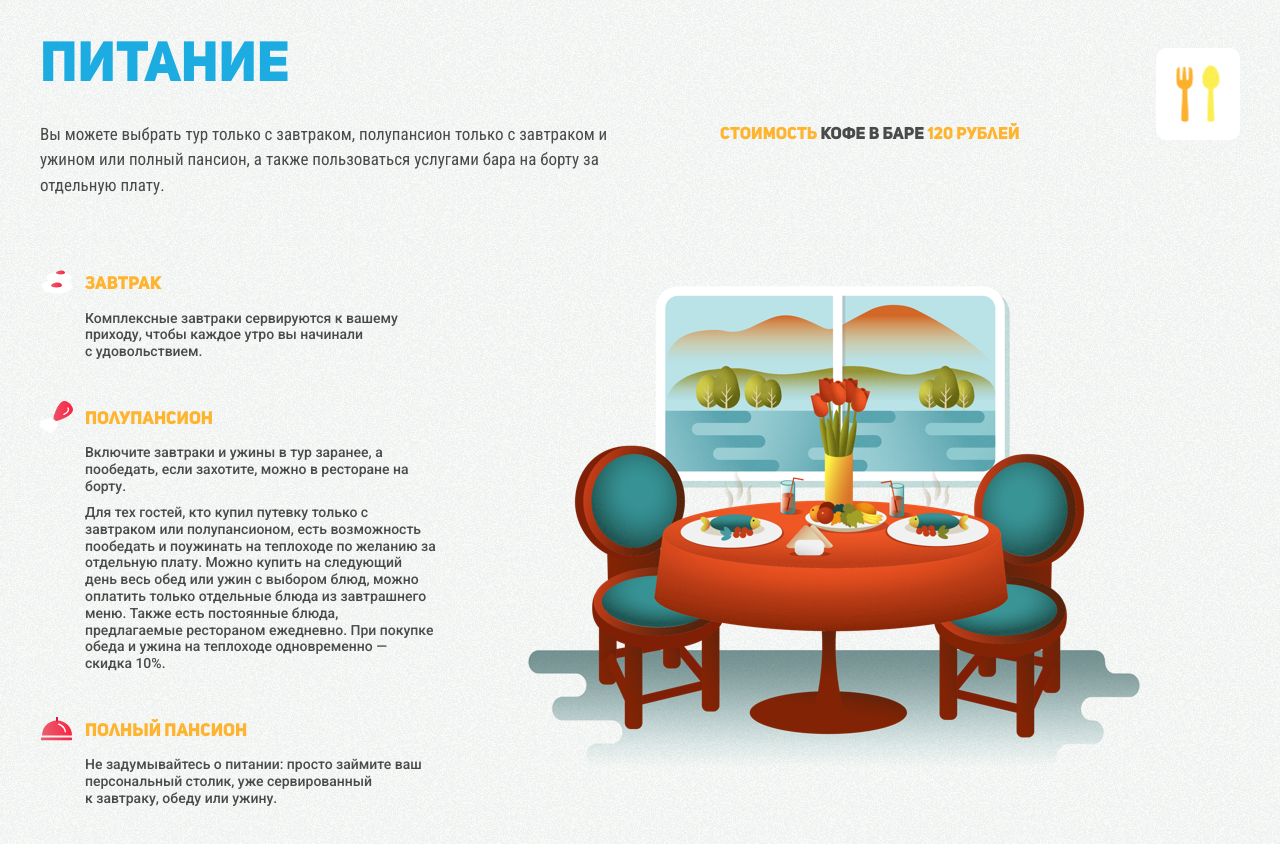
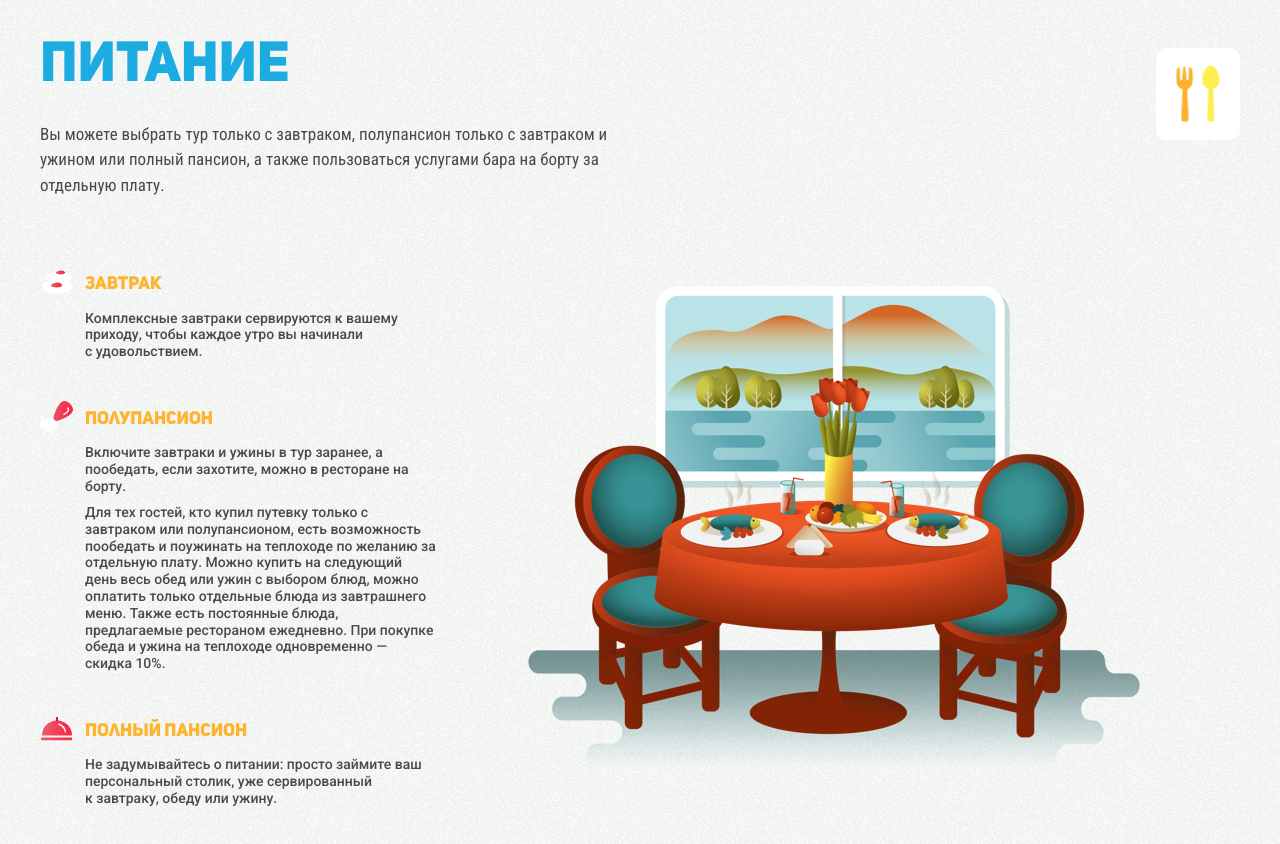
Before and after one commit to akrvkn/lowcoster, a plain HTML site: page index.html in a window 1280 px wide. Shown: the part 4240-5084 px from the top of the page. Drawn offline with Linux system fonts and the light colour scheme; no server answers; a web font is replaced by a local one.

Commit message:
no coffee

```diff
--- a/index.html
+++ b/index.html
@@ -569,7 +569,7 @@
                         </div>
                     </div>
                     <div class='section__texts-side'>
-                        <div class='section__subtitle'><b>Стоимость</b> кофе в баре <b>120&nbsp;рублей</b></div>
+                        <!--<div class='section__subtitle'><b>Стоимость</b> кофе в баре <b>120&nbsp;рублей</b></div>-->
                     </div>
                 </div>
             </div>
```
